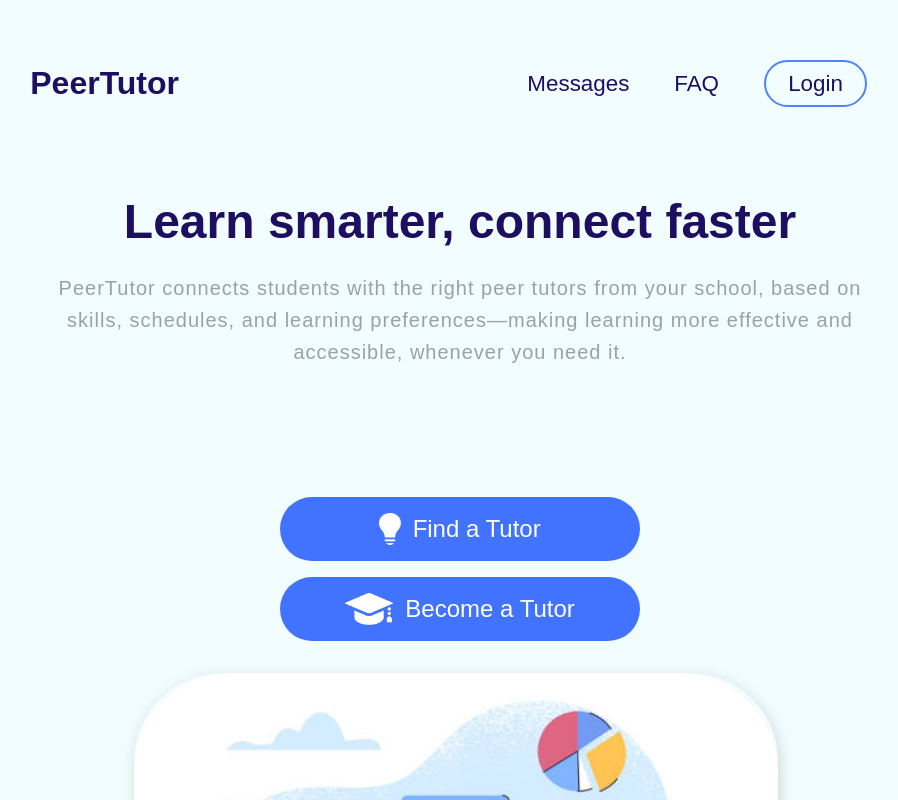
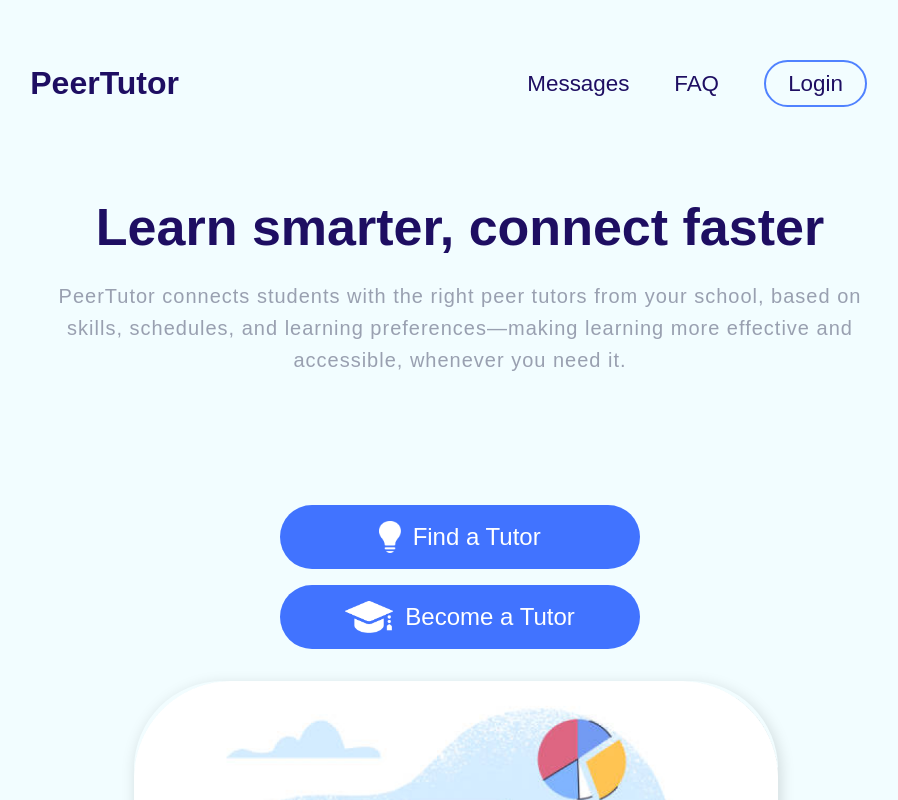
Before and after one commit to Matt-W1566/PeerTutor, a React (Vite) app in the folder frontend/: page / in a window 1280 px wide. Shown: the top 800 px of the page, without its empty margins (180-1078 px from the left). Built offline with nearby package versions, Linux system fonts and the light colour scheme.

Commit message:
Update Home.css

```diff
--- a/frontend/src/components/pages/Home.css
+++ b/frontend/src/components/pages/Home.css
@@ -7,7 +7,7 @@
 }
 
 .hero-title {
-    font-size: 6vh;
+    font-size: 6.5vh;
     font-weight: 750;
     margin-bottom: 0em;
     line-height: 1.25em;
```
